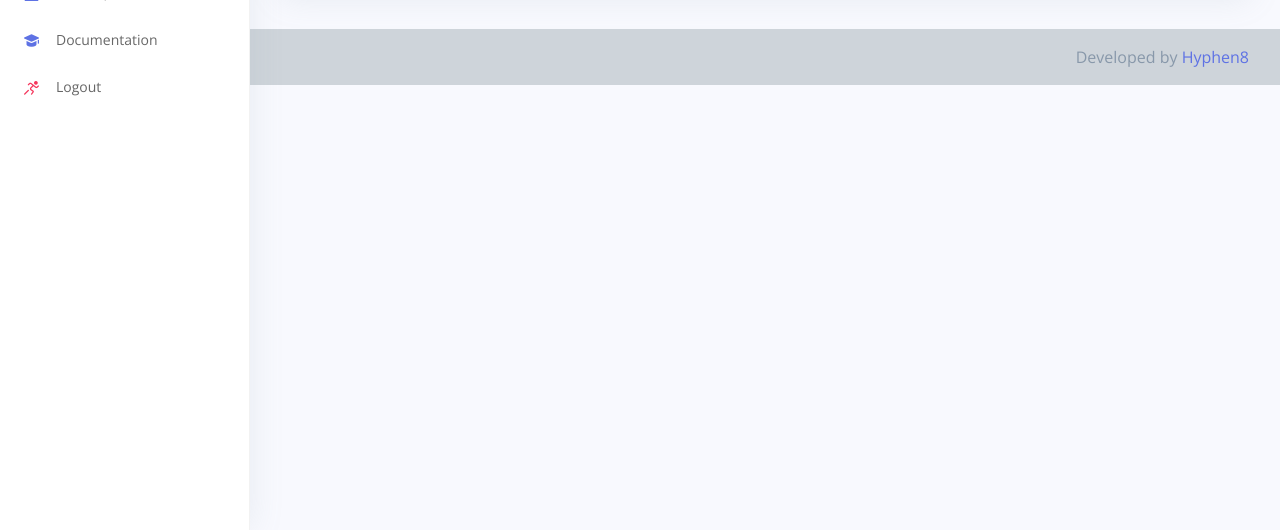
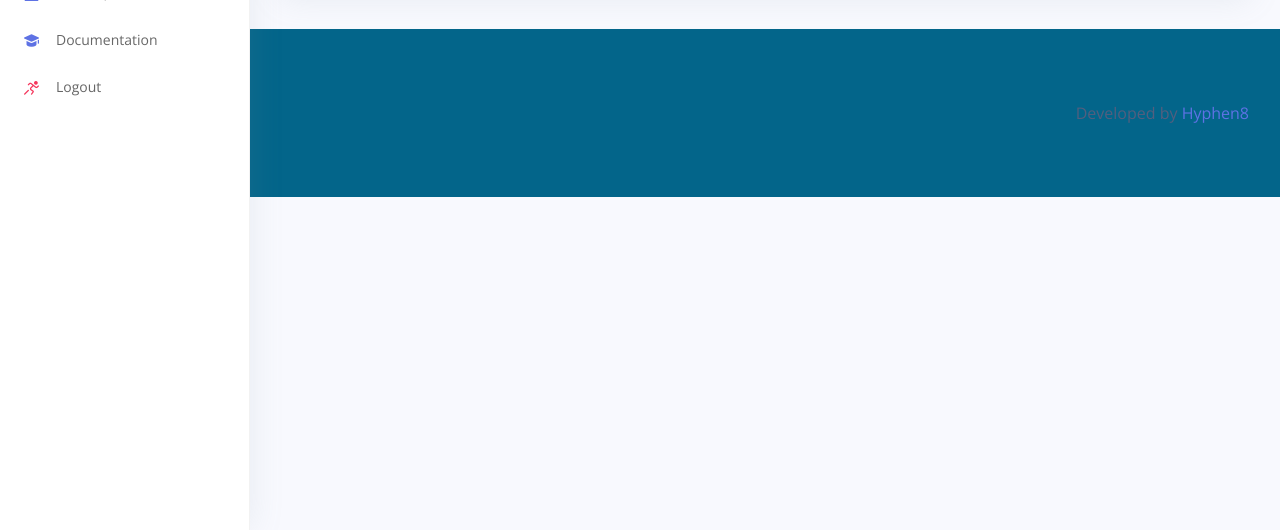
Before and after one commit to danielbprobert/djangoAPITesting, a Django app: template templates/connections/connections.html in a window 1280 px wide. Shown: the part 270-800 px from the top of the page. Run offline with Django 4.2, Linux system fonts and the light colour scheme; the template is opened without the code that fills it, so the values that code supplies are empty; some libraries are stand-ins or nearby versions.

Commit message:
finish footer

```diff
--- a/templates/includes/footer.html
+++ b/templates/includes/footer.html
@@ -1,7 +1,7 @@
-<footer class="footer mt-auto py-3 bg-light" style=" margin-top: auto; padding: 1rem;">
+<footer class="footer mt-auto py-6 bg-primary" style=" margin-top: auto; padding: 1rem;">
   <div class="container">
       <div class="d-flex justify-content-end">
-          <div class="text-muted">
+          <div class="text">
               Developed by <a target="_blank" href="https://hyphen8.com">Hyphen8</a>
           </div>
       </div>
```
